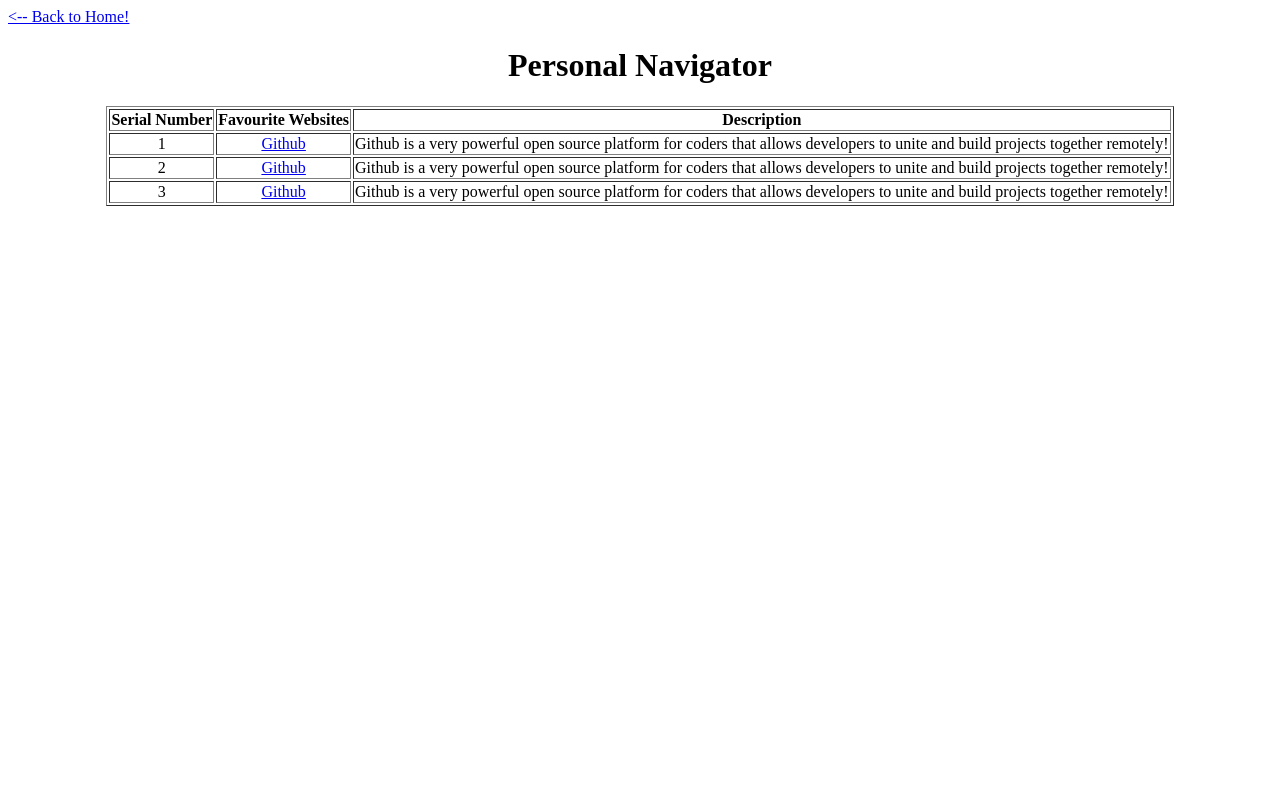
After one commit to Algos-bySchizo/Django, a Django app: template jsite/templates/ex1.html in a window 1280 px wide. The commit adds this page. Run offline with Django 5.2, Linux system fonts and the light colour scheme; the template is opened without the code that fills it, so the values that code supplies are empty.

```diff
--- a/jsite/jsite/urls.py
+++ b/jsite/jsite/urls.py
@@ -31,6 +31,7 @@ urlpatterns = [
     path('admin/', admin.site.urls),
     path('', views.index, name='index'),
     path('analyze/', views.analyze, name='analyze'),
+    # path('ex1/', views.ex1, name='ex1'),
     # path('removepunc/', views.removepunc, name='removepunc'),
     # path('capitalizefirst/', views.capfirst, name='capfirst'),
     # path('newlineremove/', views.newlineremove, name='newlineremove'),
--- /dev/null
+++ b/jsite/templates/ex1.html
@@ -0,0 +1,45 @@
+<html lang="en">
+<head>
+    <meta charset="UTF-8">
+    <meta name="viewport" content="width=device-width, initial-scale=1.0">
+    <title>Excercise 1</title>
+</head>
+<body>
+    <a href="/"><-- Back to Home!</a>
+    <center>
+        <h1>Personal Navigator</h1>
+        <table border="1">
+            <thead>
+                <tr>
+                    <th>Serial Number</th>
+                    <th>Favourite Websites</th>
+                    <th>Description</th>
+                </tr>
+            </thead>
+            <tbody>
+                <tr>
+                    <td style="text-align: center;">1</td>
+                    <td style="text-align: center;"><a href="https://github.com/Algos-bySchizo/Django"">Github</a></td>
+                    <td style="text-align: center;">Github is a very powerful open source platform for coders that allows developers to unite and
+                        build projects together remotely!
+                    </td>
+                </tr>
+                <tr>
+                    <td style="text-align: center;">2</td>
+                    <td style="text-align: center;"><a href="https://github.com/Algos-bySchizo/Django"">Github</a></td>
+                    <td style="text-align: center;">Github is a very powerful open source platform for coders that allows developers to unite and
+                        build projects together remotely!
+                    </td>
+                </tr>
+                <tr>
+                    <td style="text-align: center;">3</td>
+                    <td style="text-align: center;"><a href="https://github.com/Algos-bySchizo/Django"">Github</a></td>
+                    <td style="text-align: center;">Github is a very powerful open source platform for coders that allows developers to unite and
+                        build projects together remotely!
+                    </td>
+                </tr>
+            </tbody>
+        </table>
+    </center>
+</body>
+</html>
--- a/jsite/templates/index.html
+++ b/jsite/templates/index.html
@@ -9,7 +9,9 @@
     <form action="/analyze" method="get">
         <textarea name='text' style='width: 771px; height: 141px;'></textarea><br>
         <input type="checkbox" name="removepunc">Remove Punctuations!<br>
+        <input type="checkbox" name="capitalize">CAPITALIZE!<br>
         <button type="submit">analyze text!</button><br>
     </form>
+    <!-- <a href="/ex1">Excercise 1</a> -->
 </body>
 </html>
```
Also changed, not shown: jsite/jsite/views.py (+25 -9 lines), jsite/templates/analyze.html (+6 -1 lines).
